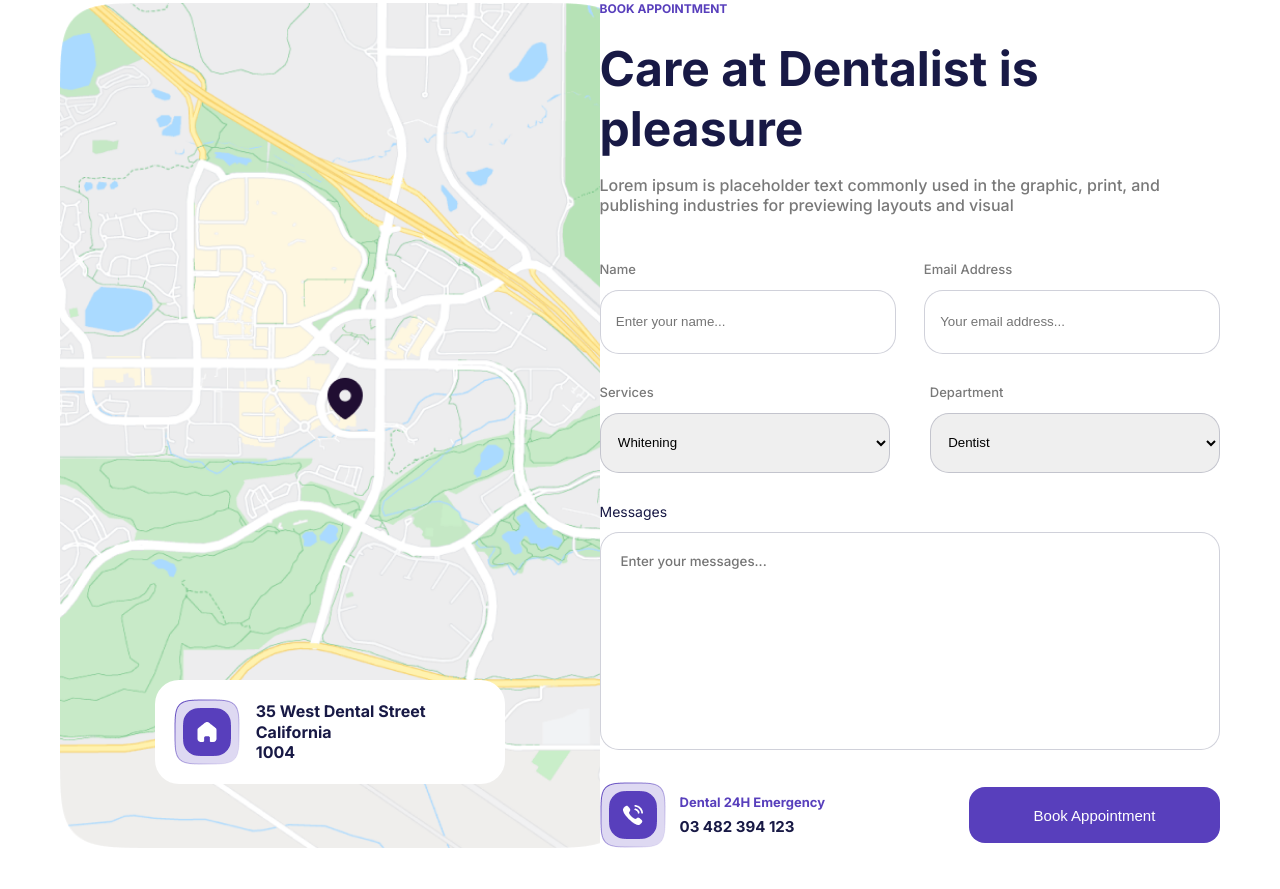
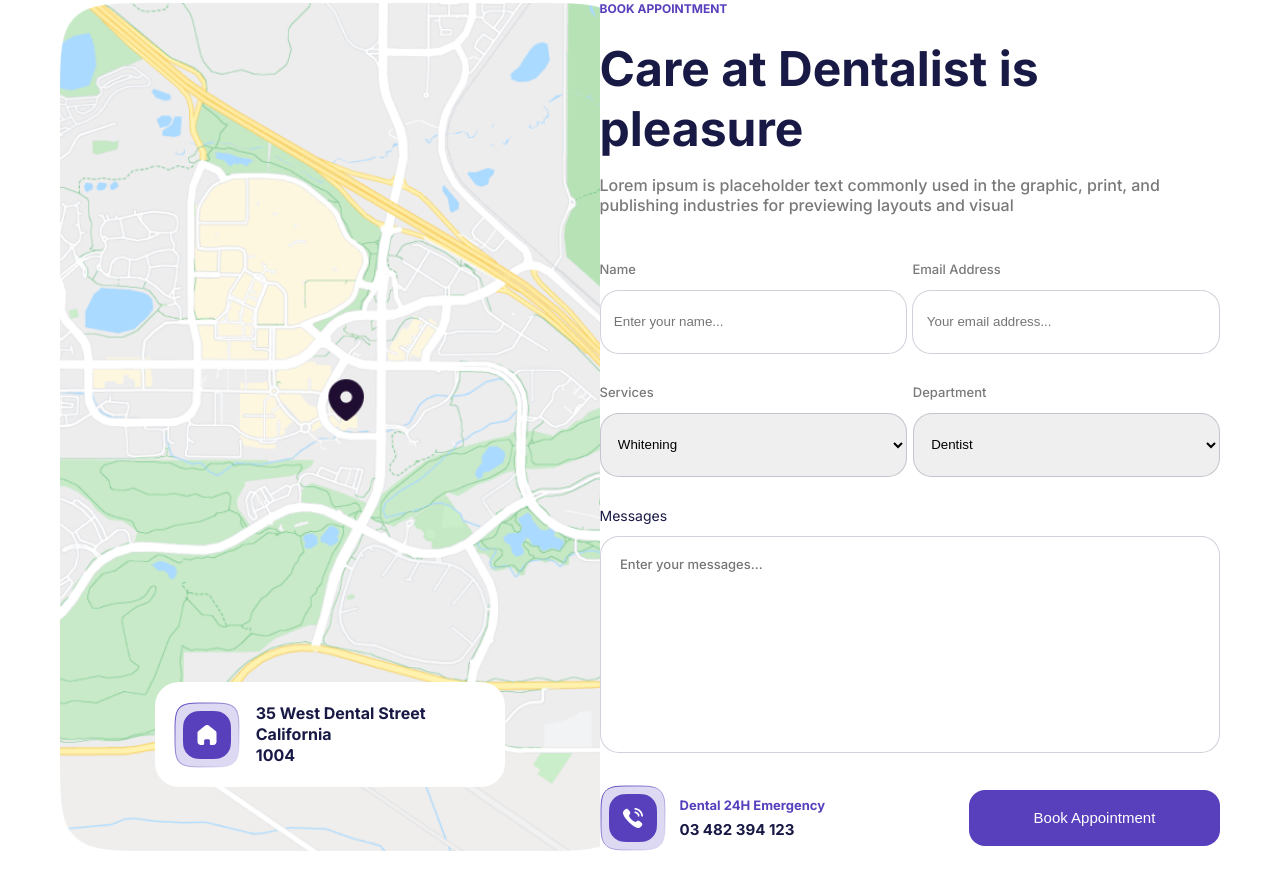
Before and after one commit to Wario-ajs/Dentalist-Page, a plain HTML site: page index.html in a window 1280 px wide. Shown: the part 6178-7067 px from the top of the page. Drawn offline with Linux system fonts and the light colour scheme.

Commit message:
updating contact section

```diff
--- a/assets/CSS/styles/main.css
+++ b/assets/CSS/styles/main.css
@@ -594,6 +594,11 @@
     border-radius: 24px;
 }
 
+.apointment__adress--home {
+    cursor: pointer;
+    border-radius: 16px;
+}
+
 .appointment__adress--text {
     font-size: 16px;
     font-weight: 700;
@@ -643,17 +648,22 @@
 
 .appointment__form--input {
     border: 1px solid rgb(24, 25, 69, 0.2);
+    padding-left: 1em;
     border-radius: 19px;
+}
+
+.input {
     width: 290px;
     height: 60px;
 }
 
 select {
-    padding: 0 1em;
+    padding: 0 1em 0 1em;
+    width: 307px;
+    height: 64px;
 }
 
 .appointment__form--input::placeholder {
-    padding: 1em;
     color: 1px solid rgb(24, 25, 69, 0.2);
 }
 
@@ -687,6 +697,15 @@ select {
     align-items: center;
 }
 
+.appointment__contact-img {
+    border-radius: 19px;
+    cursor: pointer;
+}
+
+.appointment__contact-img:hover {
+    box-shadow: 3px 3px 0px rgba(0, 0, 0, 0.1);
+}
+
 .appointment__contact--title {
     font-size: 13px;
     font-weight: 700;
--- a/index.html
+++ b/index.html
@@ -304,11 +304,11 @@
                     <div class="appointment__container--line1">
                         <div class="appointment__container--wrap">
                             <label for="name" class="appointment__form--label">Name</label><br>
-                            <input type="text" name="name" id="name" placeholder="Enter your name..." class="appointment__form--input input__name">
+                            <input type="text" name="name" id="name" placeholder="Enter your name..." class="input appointment__form--input input__name">
                         </div>
                         <div class="appointment__container--wrap">
                             <label for="email" class="appointment__form--label">Email Address</label><br>
-                            <input type="email" name="email" id="email" placeholder="Your email address..." class="appointment__form--input input__email">
+                            <input type="email" name="email" id="email" placeholder="Your email address..." class="input appointment__form--input input__email">
                         </div>
                     </div>
                     <div class="appointment__container--line2">
@@ -332,12 +332,12 @@
                     </div>
                     <div class="appointment__container--wrap appointment__container--text">
                         <label for="messages">Messages</label>
-                        <textarea name="messages" id="messages" cols="30" rows="11" placeholder="Enter your messages..." class="input__messages"></textarea>
+                        <textarea name="messages" id="messages" cols="30" rows="11" placeholder="Enter your messages..." class="input__messages appointment__form--label"></textarea>
                     </div>
                 </form>
                 <div class="appointment__container--contact">
                     <div class="contact">
-                        <img src="assets/Img/home/phone-icon.png" alt="Telefone">
+                        <img src="assets/Img/home/phone-icon.png" alt="Telefone" class="appointment__contact-img">
                         <div class="appointment__contact-wrap">
                             <p class="appointment__contact--title">Dental 24H Emergency</p>
                             <p class="appointment__contact">03 482 394 123</p>
```
